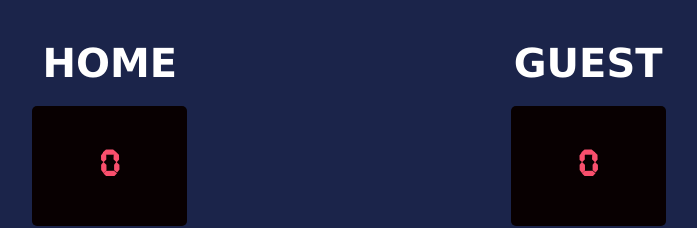
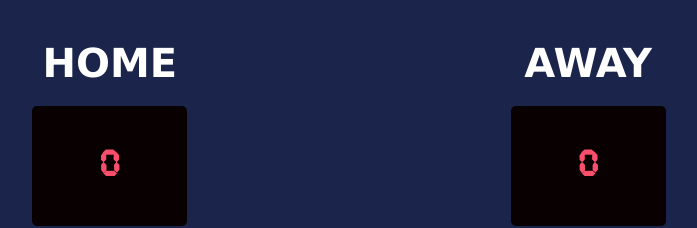
Before and after one commit to sterling-723/Score-Keeper, a plain HTML site: page index.html in a window 1280 px wide. Shown: the top 228 px of the page, without its empty margins (291-988 px from the left). Drawn offline with Linux system fonts and the light colour scheme.

Commit message:
updated score header

```diff
--- a/index.html
+++ b/index.html
@@ -19,7 +19,7 @@
         </div>
       </div>
       <div class="team">
-        <h3 class="away">GUEST</h3>
+        <h3 class="away">AWAY</h3>
         <div class="score">
           <h1 id="away-points">0</h1>
         </div>
```
